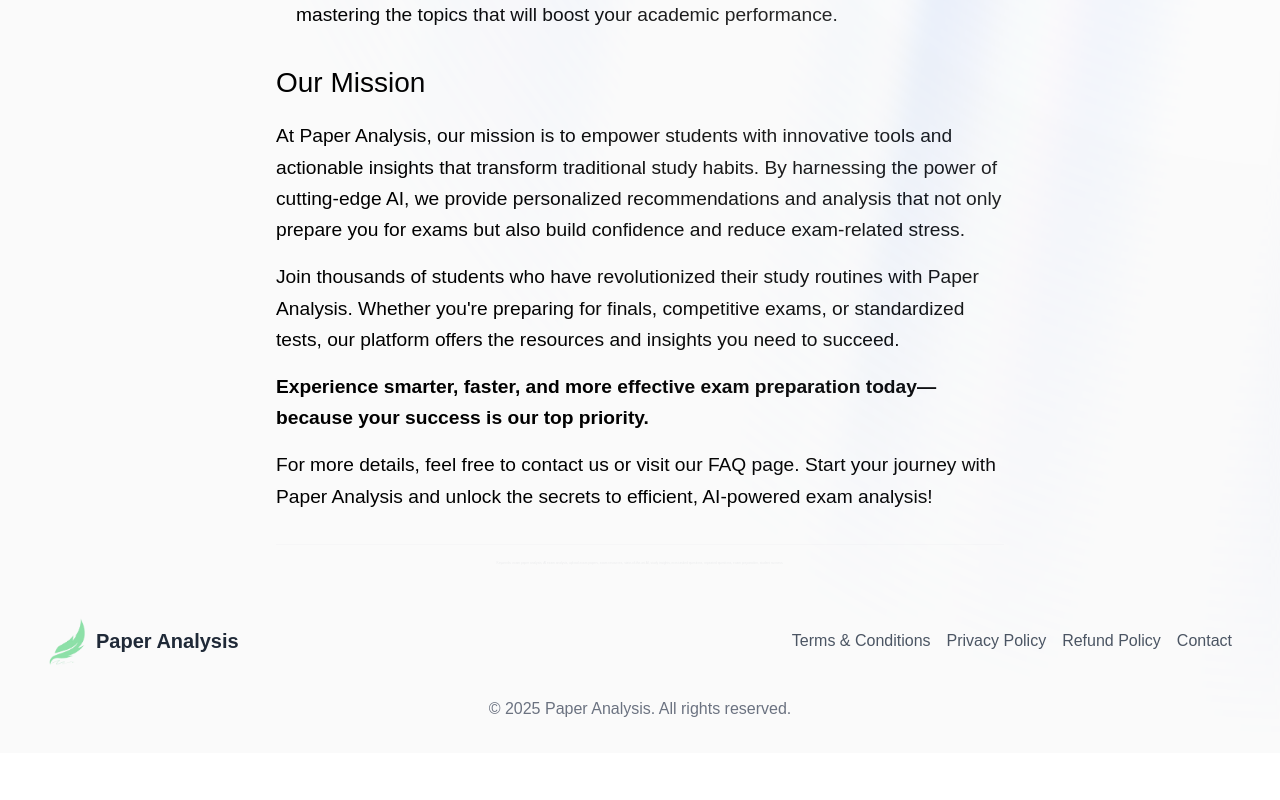
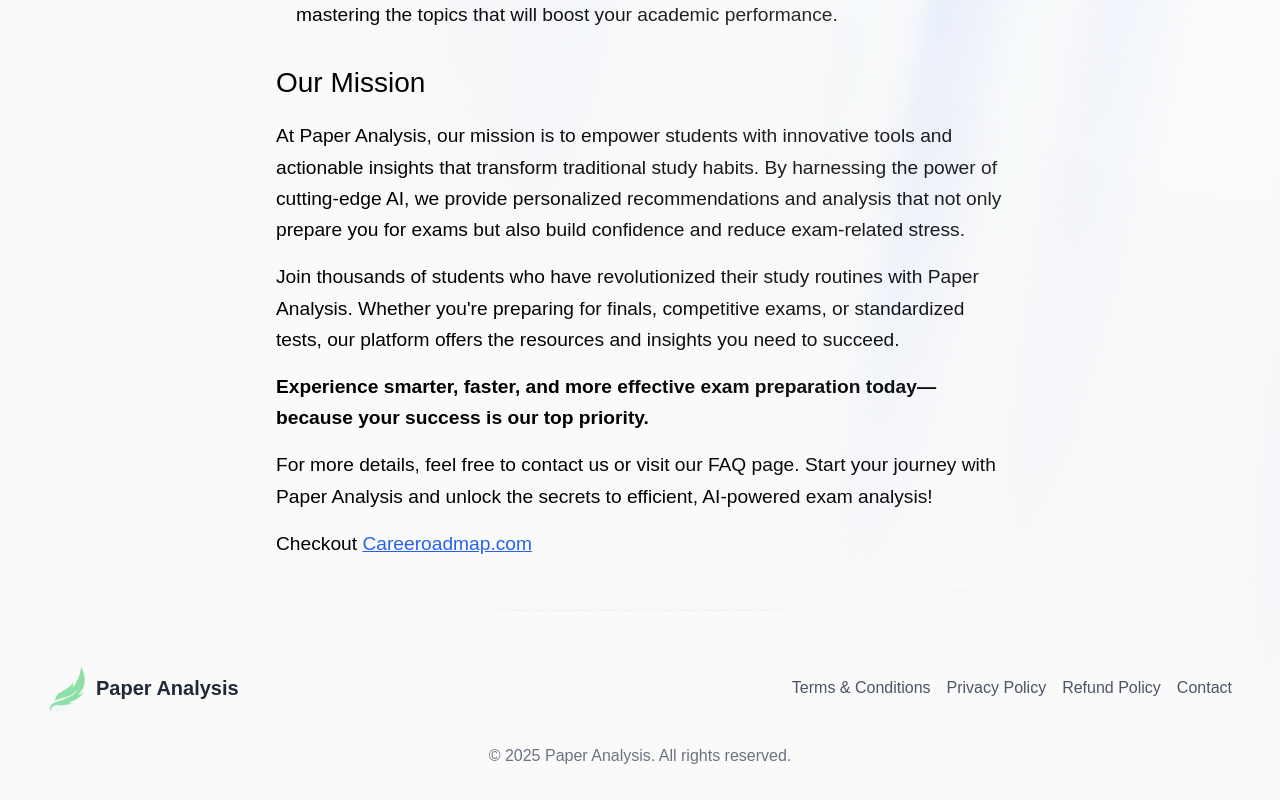
Before and after one commit to ParitoshSrivastava31/Paper-Analysis, a Next.js app: page /about in a window 1280 px wide. Shown: the part 1256-2056 px from the top of the page. Before the commit the page ends 2009 px from the top, so only its background shows below. Built offline with nearby package versions, Linux system fonts and the light colour scheme; no server answers; a web font is replaced by a local one.

Commit message:
Update page.tsx

```diff
--- a/app/about/page.tsx
+++ b/app/about/page.tsx
@@ -1,5 +1,6 @@
 "use client";
 import { NextPage } from "next";
+import Link from 'next/link';
 
 const About: NextPage = () => {
   return (
@@ -94,6 +95,11 @@ const About: NextPage = () => {
         your journey with Paper Analysis and unlock the secrets to efficient,
         AI-powered exam analysis!
       </p>
+      <p className="text-[1.2rem] leading-relaxed mb-4">
+  Checkout <Link href="https://www.careeroadmap.com" className="text-blue-600 hover:text-blue-800 underline transition-colors duration-200" target="_blank" rel="noopener noreferrer">
+    Careeroadmap.com
+  </Link>
+</p>
 
       <footer className="mt-8 pt-4 border-t border-gray-300 text-center text-gray-500 opacity-10 text-[0.2rem]">
         <p>
```
